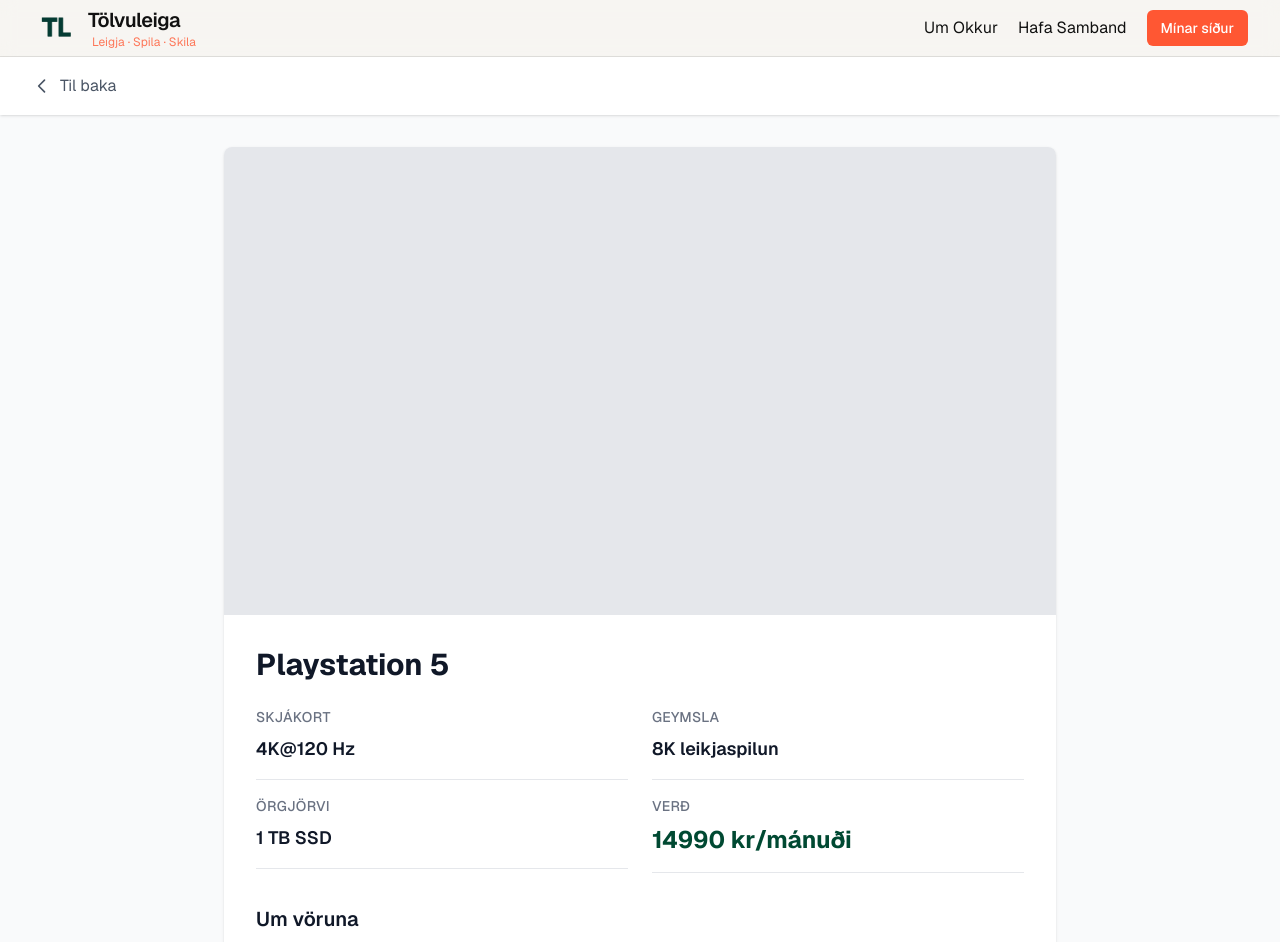
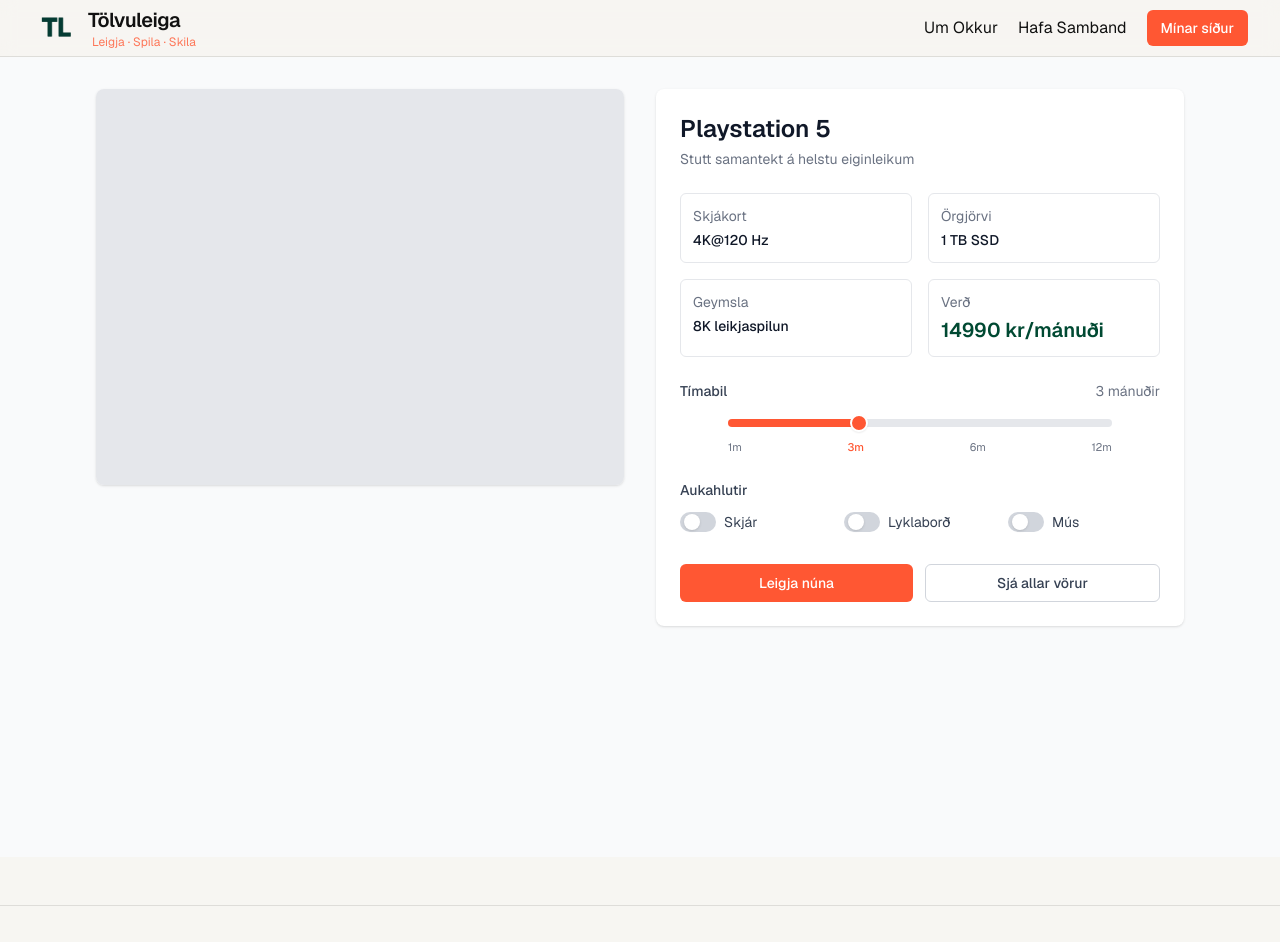
Before and after one commit to throsturbj/tolvuleiga-nextjs, a Next.js app: page /product/playstation-5 in a window 1280 px wide. Shown: the top 942 px of the page. Built offline with nearby package versions, Linux system fonts and the light colour scheme.

Commit message:
product page made nicer

```diff
--- a/src/app/globals.css
+++ b/src/app/globals.css
@@ -45,6 +45,51 @@
   }
 }
 
+/* Compact range slider styling - uses --progress for filled track */
+.range-compact {
+  -webkit-appearance: none;
+  appearance: none;
+  width: 100%;
+  background: transparent;
+}
+.range-compact::-webkit-slider-runnable-track {
+  height: 8px;
+  border-radius: 9999px;
+  background: linear-gradient(var(--color-accent) 0 0) 0/var(--progress, 0%) 100% no-repeat, #e5e7eb;
+}
+.range-compact::-moz-range-track {
+  height: 8px;
+  border-radius: 9999px;
+  background: linear-gradient(var(--color-accent) 0 0) 0/var(--progress, 0%) 100% no-repeat, #e5e7eb;
+}
+.range-compact::-webkit-slider-thumb {
+  -webkit-appearance: none;
+  appearance: none;
+  height: 18px;
+  width: 18px;
+  margin-top: -5px; /* centers thumb on 8px track */
+  background: var(--color-accent);
+  border-radius: 9999px;
+  border: 2px solid white;
+  box-shadow: 0 1px 2px rgba(0,0,0,.08);
+  transition: transform .15s ease;
+}
+.range-compact:active::-webkit-slider-thumb {
+  transform: scale(1.03);
+}
+.range-compact::-moz-range-thumb {
+  height: 18px;
+  width: 18px;
+  background: var(--color-accent);
+  border: 2px solid white;
+  border-radius: 9999px;
+  box-shadow: 0 1px 2px rgba(0,0,0,.08);
+  transition: transform .15s ease;
+}
+.range-compact:active::-moz-range-thumb {
+  transform: scale(1.03);
+}
+
 /* Reduce motion if user prefers */
 @media (prefers-reduced-motion: reduce) {
   * {
--- a/src/app/product/[id]/page.tsx
+++ b/src/app/product/[id]/page.tsx
@@ -2,6 +2,7 @@
 
 import Link from "next/link";
 import { useParams, useRouter } from "next/navigation";
+import { useState } from "react";
 import { useAuth } from "@/contexts/AuthContext";
 
 interface Product {
@@ -50,6 +51,12 @@
 
   const product = products[productId];
 
+  // Minimal rental UI state (visual only)
+  const durations = [1, 3, 6, 12] as const;
+  const [durationIndex, setDurationIndex] = useState<number>(1);
+  const sliderProgress = (durationIndex / (durations.length - 1)) * 100;
+  const [addons, setAddons] = useState({ skjár: false, lyklabord: false, mus: false });
+
   const handleOrderClick = () => {
     if (session?.user) {
       // User is signed in, redirect to order confirmation page
@@ -83,91 +90,106 @@
 
   return (
     <div className="min-h-screen bg-gray-50 dark:bg-gray-900">
-      {/* Header */}
-      <div className="bg-white dark:bg-gray-800 shadow-sm">
-        <div className="mx-auto max-w-7xl px-4 sm:px-6 lg:px-8 py-4">
-          <button
-            onClick={() => router.back()}
-            className="flex items-center text-gray-600 dark:text-gray-300 hover:text-gray-900 dark:hover:text-white"
-          >
-            <svg className="h-5 w-5 mr-2" fill="none" viewBox="0 0 24 24" stroke="currentColor">
-              <path strokeLinecap="round" strokeLinejoin="round" strokeWidth={2} d="M15 19l-7-7 7-7" />
-            </svg>
-            Til baka
-          </button>
+      <div className="mx-auto max-w-6xl px-4 sm:px-6 lg:px-8 py-8">
+        <div className="grid gap-8 md:grid-cols-2 items-start">
+          {/* Left: Product Image */}
+          <div className="bg-white dark:bg-gray-800 rounded-lg shadow-sm overflow-hidden">
+            <div className="aspect-[4/3] bg-gray-200 dark:bg-gray-700" />
+          </div>
+
+          {/* Right: Details */}
+          <div className="bg-white dark:bg-gray-800 rounded-lg shadow-sm p-6 space-y-6">
+            <div>
+              <h1 className="text-2xl font-semibold text-gray-900 dark:text-white">{product.title}</h1>
+              <p className="mt-1 text-sm text-gray-500 dark:text-gray-400">Stutt samantekt á helstu eiginleikum</p>
+            </div>
+
+            {/* Key specs */}
+            <div className="grid grid-cols-2 gap-4 text-sm">
+              <div className="rounded-md border border-gray-200 dark:border-gray-700 p-3">
+                <p className="text-gray-500 dark:text-gray-400">Skjákort</p>
+                <p className="mt-1 font-medium text-gray-900 dark:text-white">{product.beds}</p>
+              </div>
+              <div className="rounded-md border border-gray-200 dark:border-gray-700 p-3">
+                <p className="text-gray-500 dark:text-gray-400">Örgjörvi</p>
+                <p className="mt-1 font-medium text-gray-900 dark:text-white">{product.baths}</p>
+              </div>
+              <div className="rounded-md border border-gray-200 dark:border-gray-700 p-3">
+                <p className="text-gray-500 dark:text-gray-400">Geymsla</p>
+                <p className="mt-1 font-medium text-gray-900 dark:text-white">{product.sqft}</p>
+              </div>
+              <div className="rounded-md border border-gray-200 dark:border-gray-700 p-3">
+                <p className="text-gray-500 dark:text-gray-400">Verð</p>
+                <p className="mt-1 text-xl font-semibold text-[var(--color-secondary)]">{product.price}/mánuði</p>
               </div>
             </div>
 
-      {/* Product Content */}
-      <div className="mx-auto max-w-4xl px-4 sm:px-6 lg:px-8 py-8">
-        <div className="bg-white dark:bg-gray-800 rounded-lg shadow-sm overflow-hidden">
-          {/* Product Image */}
-          <div className="aspect-video bg-gray-200 dark:bg-gray-700" />
-
-          {/* Product Details */}
-          <div className="p-8">
-            <h1 className="text-3xl font-bold text-gray-900 dark:text-white mb-6">
-              {product.title}
-            </h1>
-
-            {/* Specifications */}
-            <div className="grid gap-6 sm:grid-cols-2 mb-8">
-              <div className="space-y-4">
-                <div className="border-b border-gray-200 dark:border-gray-700 pb-4">
-                  <h3 className="text-sm font-medium text-gray-500 dark:text-gray-400 uppercase tracking-wide">
-                    Skjákort
-                  </h3>
-                  <p className="mt-2 text-lg font-semibold text-gray-900 dark:text-white">
-                    {product.beds}
-                  </p>
+            {/* Duration slider */}
+            <div>
+              <div className="flex items-center justify-between mb-2">
+                <p className="text-sm text-gray-700 dark:text-gray-300 font-medium">Tímabil</p>
+                <p className="text-sm text-gray-500 dark:text-gray-400">{durations[durationIndex]} mánuðir</p>
               </div>
-                <div className="border-b border-gray-200 dark:border-gray-700 pb-4">
-                  <h3 className="text-sm font-medium text-gray-500 dark:text-gray-400 uppercase tracking-wide">
-                    Örgjörvi
-                  </h3>
-                  <p className="mt-2 text-lg font-semibold text-gray-900 dark:text-white">
-                    {product.baths}
-                  </p>
+              <div className="w-full max-w-xs sm:max-w-sm mx-auto">
+                <input
+                  type="range"
+                  min={0}
+                  max={3}
+                  step={1}
+                  value={durationIndex}
+                  onChange={(e) => setDurationIndex(parseInt(e.target.value))}
+                  className="range-compact"
+                  style={{ ['--progress' as any]: `${sliderProgress}%` }}
+                  aria-label="Veldu leigutímabil"
+                />
               </div>
-              </div>
-              <div className="space-y-4">
-                <div className="border-b border-gray-200 dark:border-gray-700 pb-4">
-                  <h3 className="text-sm font-medium text-gray-500 dark:text-gray-400 uppercase tracking-wide">
-                    Geymsla
-                  </h3>
-                  <p className="mt-2 text-lg font-semibold text-gray-900 dark:text-white">
-                    {product.sqft}
-                  </p>
-                </div>
-                <div className="border-b border-gray-200 dark:border-gray-700 pb-4">
-                  <h3 className="text-sm font-medium text-gray-500 dark:text-gray-400 uppercase tracking-wide">
-                    Verð
-                  </h3>
-              <p className="mt-2 text-2xl font-bold text-[var(--color-secondary)]">
-                    {product.price}/mánuði
-                  </p>
-                </div>
+              <div className="mt-1 w-full max-w-xs sm:max-w-sm mx-auto flex justify-between text-[11px] text-gray-500 dark:text-gray-400">
+                {durations.map((m, idx) => (
+                  <span key={m} className={idx === durationIndex ? 'text-[var(--color-accent)] font-medium' : ''}>{m}m</span>
+                ))}
               </div>
             </div>
 
-            {/* Description */}
-            <div className="mb-8">
-              <h2 className="text-xl font-semibold text-gray-900 dark:text-white mb-4">
-                Um vöruna
-              </h2>
-              <p className="text-gray-600 dark:text-gray-300 leading-relaxed">
-                Þetta er hágæða tölva sem er tilbúin fyrir allt sem þú getur ímyndað þér.
-                Með nýjustu tækni og öflugustu íhlutum er þetta fullkomna valið fyrir leikja,
-                vinnu og skemmtun. Tölvan kemur með öllum nauðsynlegum íhlutum og er tilbúin
-                til notkunar strax.
-              </p>
+            {/* Add-on toggles */}
+            <div className="space-y-3">
+              <p className="text-sm text-gray-700 dark:text-gray-300 font-medium">Aukahlutir</p>
+              <div className="grid grid-cols-3 gap-3">
+                {/* Skjár */}
+                <label htmlFor="toggle-skrar" className="group flex items-center gap-2 text-sm text-gray-700 dark:text-gray-300 cursor-pointer select-none">
+                  <input id="toggle-skrar" type="checkbox" className="sr-only" checked={addons.skjár}
+                    onChange={(e) => setAddons({ ...addons, skjár: e.target.checked })} />
+                  <span className="relative inline-flex h-5 w-9 items-center rounded-full bg-gray-300 transition-colors group-has-[:checked]:bg-[var(--color-accent)]">
+                    <span className="inline-block h-4 w-4 translate-x-1 rounded-full bg-white shadow-sm transition-transform duration-200 group-has-[:checked]:translate-x-4" />
+                  </span>
+                  Skjár
+                </label>
+                {/* Lyklaborð */}
+                <label htmlFor="toggle-lyklabord" className="group flex items-center gap-2 text-sm text-gray-700 dark:text-gray-300 cursor-pointer select-none">
+                  <input id="toggle-lyklabord" type="checkbox" className="sr-only" checked={addons.lyklabord}
+                    onChange={(e) => setAddons({ ...addons, lyklabord: e.target.checked })} />
+                  <span className="relative inline-flex h-5 w-9 items-center rounded-full bg-gray-300 transition-colors group-has-[:checked]:bg-[var(--color-accent)]">
+                    <span className="inline-block h-4 w-4 translate-x-1 rounded-full bg-white shadow-sm transition-transform duration-200 group-has-[:checked]:translate-x-4" />
+                  </span>
+                  Lyklaborð
+                </label>
+                {/* Mús */}
+                <label htmlFor="toggle-mus" className="group flex items-center gap-2 text-sm text-gray-700 dark:text-gray-300 cursor-pointer select-none">
+                  <input id="toggle-mus" type="checkbox" className="sr-only" checked={addons.mus}
+                    onChange={(e) => setAddons({ ...addons, mus: e.target.checked })} />
+                  <span className="relative inline-flex h-5 w-9 items-center rounded-full bg-gray-300 transition-colors group-has-[:checked]:bg-[var(--color-accent)]">
+                    <span className="inline-block h-4 w-4 translate-x-1 rounded-full bg-white shadow-sm transition-transform duration-200 group-has-[:checked]:translate-x-4" />
+                  </span>
+                  Mús
+                </label>
+              </div>
             </div>
 
-            {/* Action Buttons */}
-            <div className="flex flex-col sm:flex-row gap-4">
+            {/* Actions */}
+            <div className="flex flex-col sm:flex-row gap-3 pt-2">
               <button
                 onClick={handleOrderClick}
-                className="flex-1 rounded-md bg-[var(--color-accent)] px-4 py-2 text-sm font-medium text-white hover:brightness-95 focus-visible:outline focus-visible:outline-2 focus-visible:outline-offset-2 focus-visible:outline-[var(--color-accent)]">
+                className="flex-1 rounded-md bg-[var(--color-accent)] px-4 py-2 text-sm font-medium text-white hover:brightness-95 focus-visible:outline focus-visible:outline-2 focus-visible:outline-offset-2 focus-visible:outline-[var(--color-accent)]"
+              >
                 Leigja núna
               </button>
               <button
@@ -177,14 +199,14 @@
                     window.scrollTo({ top: document.documentElement.scrollHeight, behavior: 'smooth' });
                   }, 100);
                 }}
-                 className="flex-1 rounded-md border border-gray-300 dark:border-gray-600 px-4 py-2 text-sm font-medium text-gray-700 dark:text-gray-300 hover:bg-gray-50 dark:hover:bg-gray-700 text-center">
+                className="flex-1 rounded-md border border-gray-300 dark:border-gray-600 px-4 py-2 text-sm font-medium text-gray-700 dark:text-gray-300 hover:bg-gray-50 dark:hover:bg-gray-700 text-center"
+              >
                 Sjá allar vörur
               </button>
             </div>
           </div>
         </div>
       </div>
-
     </div>
   );
 }
```
Also changed, not shown: src/app/dashboard/page.tsx (+17 -6 lines), src/app/order/[id]/page.tsx (+12 -11 lines). Lines whose indentation alone changed are shown as unchanged.
